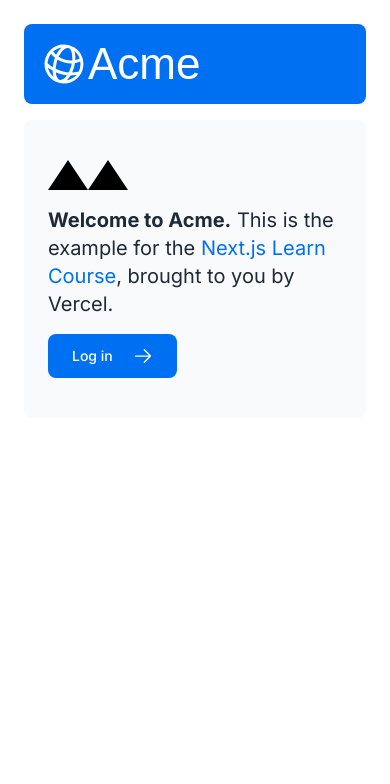
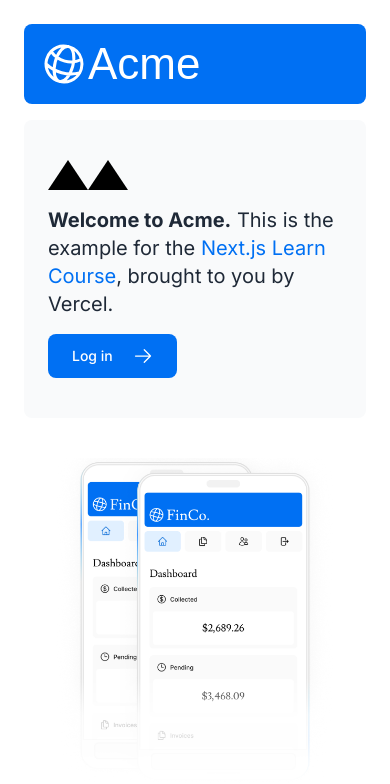
Before and after one commit to sylverflame/next-js-app, a Next.js app: page / in a window 390 px wide. Shown: the top 784 px of the page. Built offline with nearby package versions, Linux system fonts and the light colour scheme; a web font is replaced by a local one.

Commit message:
chapter 4 done

```diff
--- a/app/page.tsx
+++ b/app/page.tsx
@@ -39,6 +39,13 @@
             className="hidden md:block"
             alt="Screenshots of the dashboard project showing desktop version"
           />
+          <Image
+            src="/hero-mobile.png"
+            width={560}
+            height={620}
+            className="block md:hidden"
+            alt="Screenshots of the dashboard project showing desktop version"
+          />
         </div>
       </div>
     </main>
```
